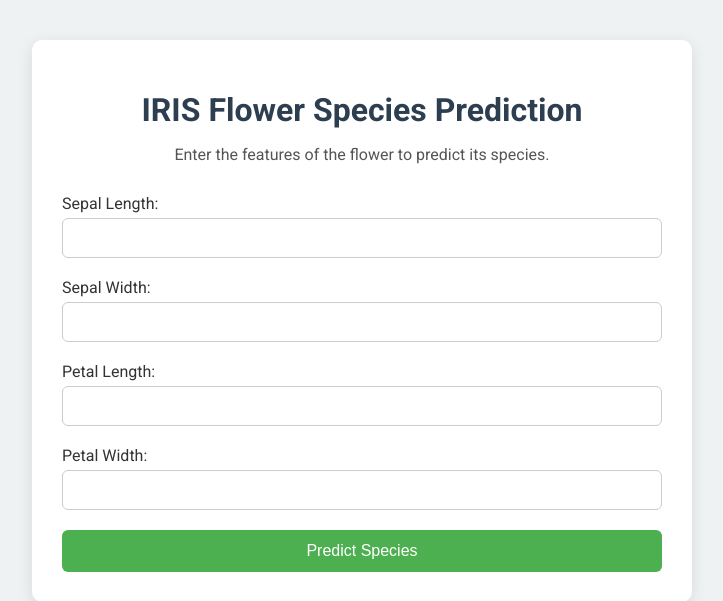
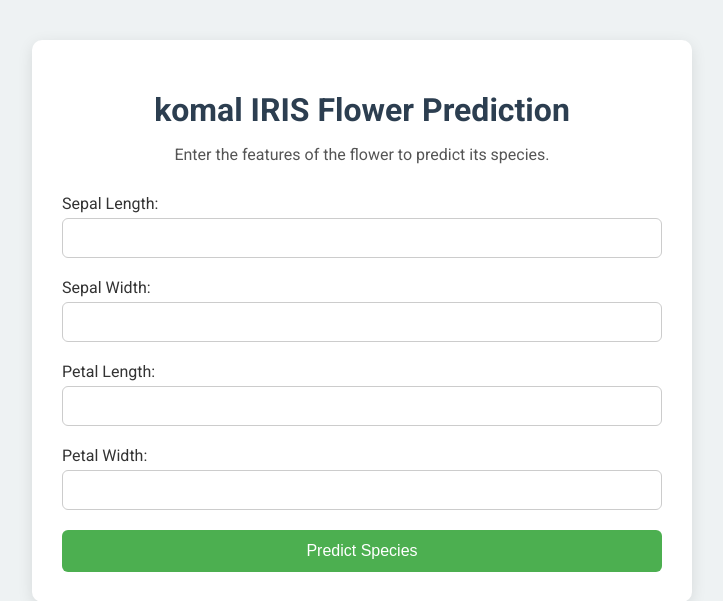
Before and after one commit to komaljoshi04/komal-iris, a Flask app: page / in a window 1280 px wide. Shown: the top 601 px of the page, without its empty margins (278-1001 px from the left). Run offline with Flask 3, Linux system fonts and the light colour scheme.

Commit message:
Update index.html

```diff
--- a/templates/index.html
+++ b/templates/index.html
@@ -96,7 +96,7 @@
 </head>
 <body>
     <div class="container">
-        <h1>IRIS Flower Species Prediction</h1>
+        <h1>komal IRIS Flower Prediction</h1>
         <p class="description">Enter the features of the flower to predict its species.</p>
 
         <form action="/predict" method="post">
```
